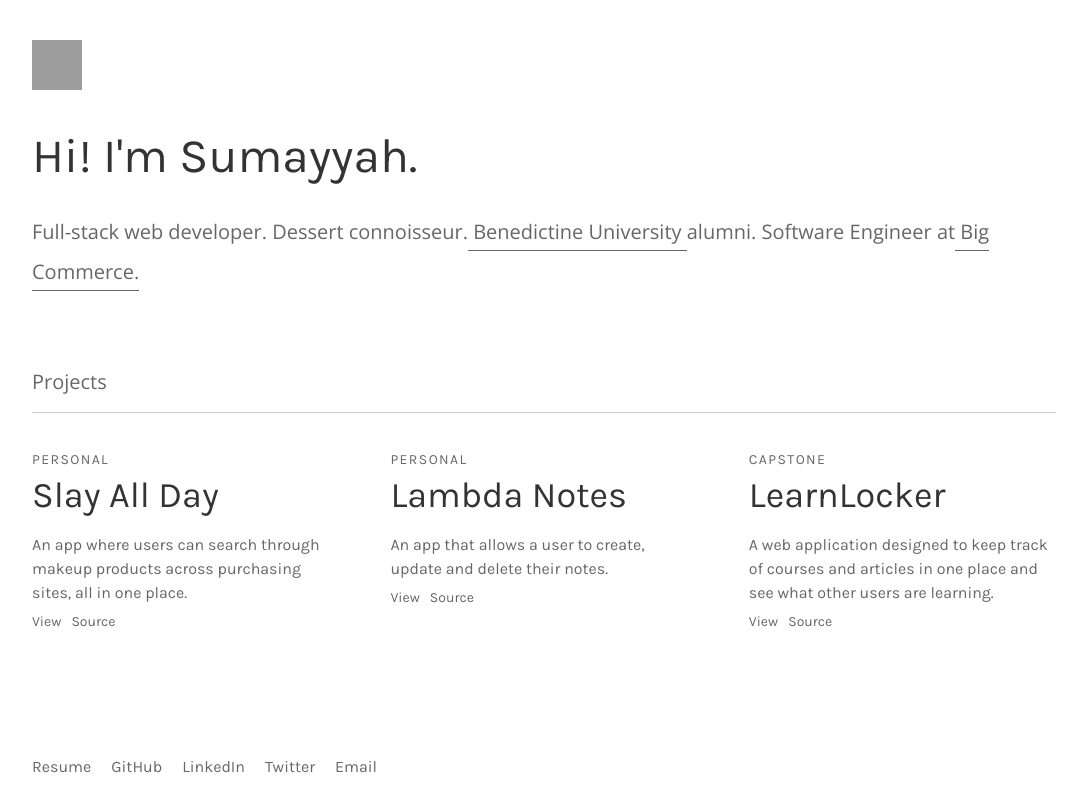
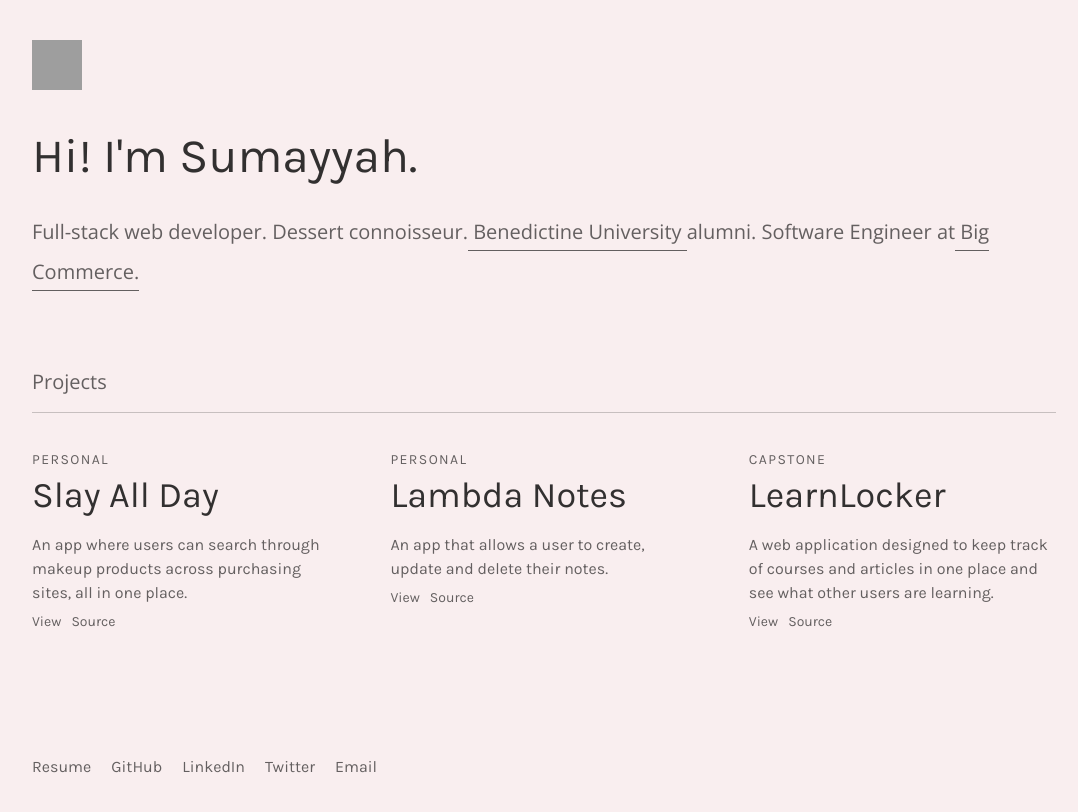
Before and after one commit to sumi419/portfolio, a React (Create React App) app: page / in a window 1280 px wide. Shown: the top 812 px of the page, without its empty margins (96-1174 px from the left). Built offline with nearby package versions, Linux system fonts and the light colour scheme; grey boxes are pictures that could not be loaded.

Commit message:
💖🖌Update background color

```diff
--- a/src/styles/index.css
+++ b/src/styles/index.css
@@ -32,6 +32,7 @@ footer,header,hgroup,menu,nav,section{
   display:block;
 }
 body{
+  background-color: rgba(245,227,229,0.6);
   line-height:1;
 }
 ol,ul{
```
